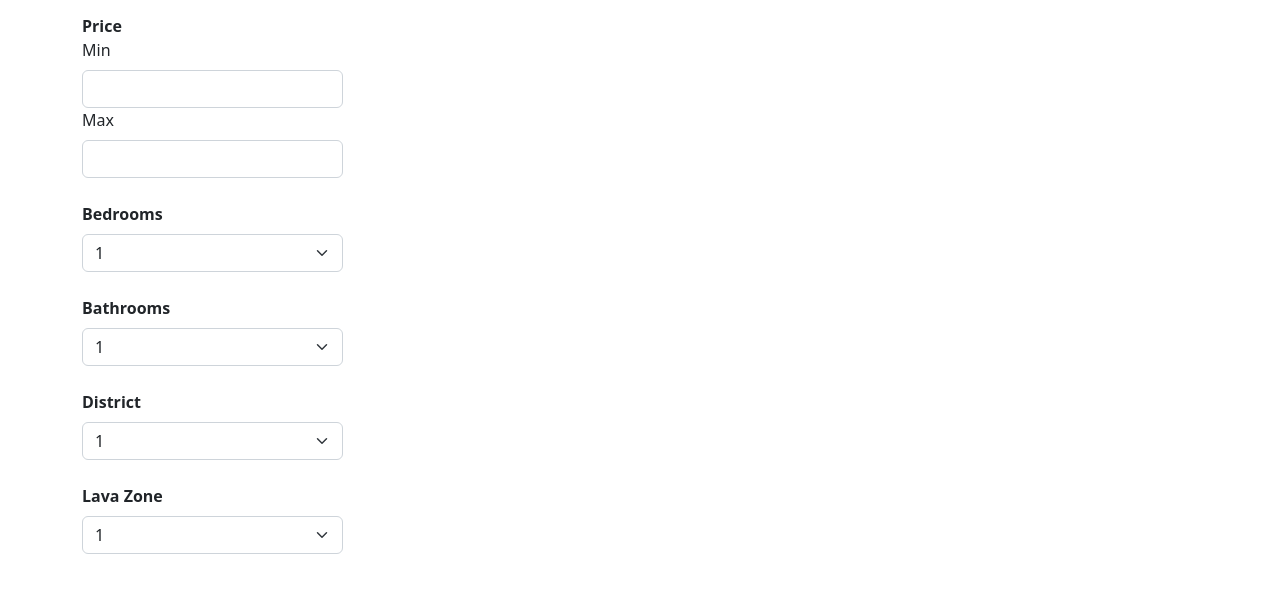
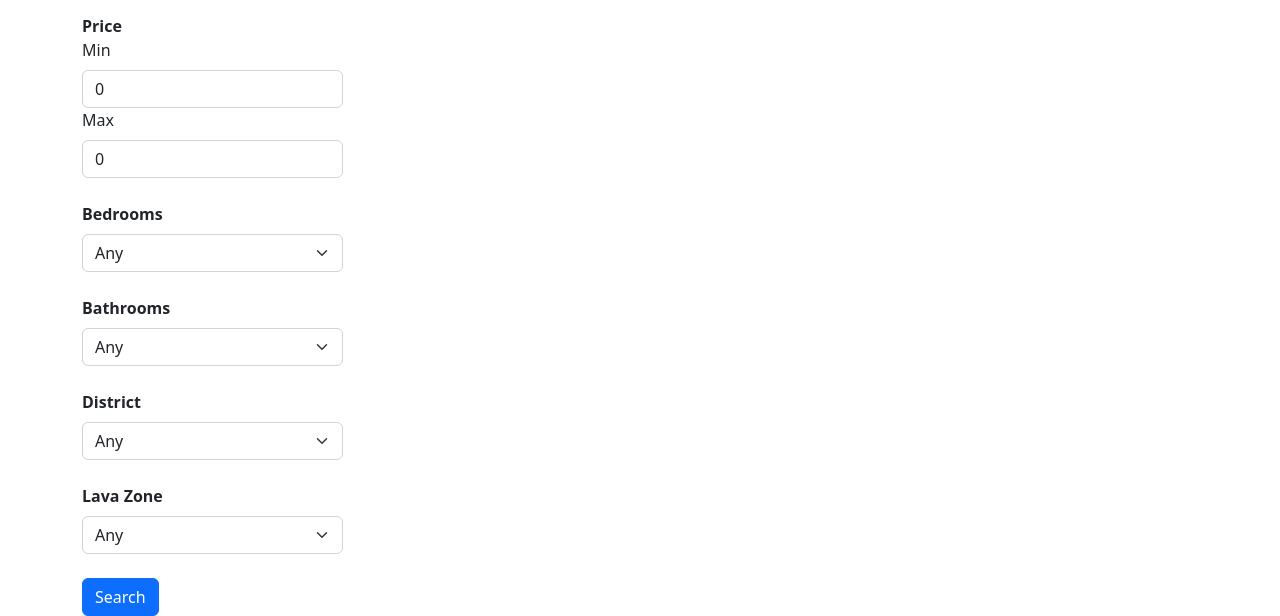
Before and after one commit to rtanimo/RealtyProject, a React (Create React App) app in the folder real_state/: page /search in a window 1280 px wide. Shown: the part 216-832 px from the top of the page. Before the commit the page ends 800 px from the top, so only its background shows below. Built offline with nearby package versions, Linux system fonts and the light colour scheme; no server answers.

Commit message:
finish search bar

```diff
--- a/real_state/src/pages/Search.jsx
+++ b/real_state/src/pages/Search.jsx
@@ -2,56 +2,51 @@ import React, { useState, useEffect } from 'react'
 import Form from 'react-bootstrap/Form'
 import axios from 'axios'
 import Property from '../components/Property'
+import Button from 'react-bootstrap/Button';
 
 export default function Search(){
 
-
-    const [numBedroom, setNumBedroom] = useState(0);
-    const [propertyType, setPropertyType] = useState("");
+    const [propertyType, setPropertyType] = useState("all");
     const [resultList, setResultList] = useState([]);
-    const [minPrice, setMinPrice] = useState(null)
-    const [maxPrice, setMaxPrice] = useState(null)
-    // const [numBed, setNumBed] = useState()
-    // const [numBath, setNumBath] = useState()
+    const [minPrice, setMinPrice] = useState(0)
+    const [maxPrice, setMaxPrice] = useState(0)
+    const [numBed, setNumBed] = useState(0)
+    const [numBath, setNumBath] = useState(0)
+    const [districtNum, setDistrictNum] = useState(0)
+    const [lavaZone, setLavaZone] = useState(0)
 
     useEffect( () => {
-        getMinMaxPrice()
+        axios.get("/api/price/min/max")
+        .then((response) => {
+            setMinPrice(response.data[0].min_price)
+            setMaxPrice(response.data[0].max_price)
+        })
         queryDB(propertyType)
+
     },[])
 
-    function handleSelectChange(event) {
-        setNumBedroom(event.target.value)
-    }
-
-    function handleMinPriceChange(event) {
-        setMinPrice(event.target.value)
-    }
-
-    function handleMaxPriceChange(event) {
-        setMaxPrice(event.target.value)
-    }
-    function handlePropertySelect(event) {
-        setPropertyType(event.target.value)
-        queryDB(event.target.value)
-    }
-
-    function getMinMaxPrice() {
-        axios.get("/api/price/min/max")
-        .then((response) => {
-            let [{min_price, max_price}] = response.data
-            setMinPrice(min_price)
-            setMaxPrice(max_price)
+    function handleOnSubmit(event) {
+        event.preventDefault()
+        const postData = {propertyType, minPrice, maxPrice, numBed, numBath, districtNum, lavaZone}
+        axios.post("/api/search/querydatabase", {
+            propertyType: propertyType,
+            minPrice: minPrice,
+            maxPrice: maxPrice,
+            numBed: numBed,
+            numBath: numBath,
+            districtNum: districtNum,
+            lavaZone: lavaZone
+        }).then((response) => {
+            setResultList(response.data)
         })
     }
 
     function queryDB(propertyType) {
         axios.post("/api/search", {
-            propertyType: propertyType
+            propertyType: propertyType,
         }).then((response) => {
             setResultList(response.data)
-            console.log(response.data)
         })
-
     }
 
     return (
@@ -59,12 +54,12 @@ export default function Search(){
             <div className="row">
                 <div className='col-3' >
 
-                    <Form>
+                    <Form onSubmit={handleOnSubmit}>
                         <Form.Group className='pt-2 pb-4'>
                             <Form.Label>
                                 <strong>Property Type</strong>
                             </Form.Label>
-                            <Form.Select onChange={handlePropertySelect} value={propertyType}>
+                            <Form.Select onChange={(e) => setPropertyType(e.target.value)} value={propertyType}>
                                 <option value="all">All</option>
                                 <option value="house">House</option>
                                 <option value="condo">Condominium</option>
@@ -78,11 +73,11 @@ export default function Search(){
                             <Form.Label>
                                 Min
                             </Form.Label>
-                            <Form.Control onChange={handleMinPriceChange} value={minPrice} />
+                            <Form.Control onChange={(e) => setMinPrice(e.target.value)} value={minPrice} />
                             <Form.Label>
                                 Max
                             </Form.Label>
-                            <Form.Control onChange={handleMaxPriceChange} value={maxPrice} />
+                            <Form.Control onChange={(e) => setMaxPrice(e.target.value)} value={maxPrice} />
 
                         </Form.Group>
 
@@ -90,11 +85,12 @@ export default function Search(){
                             <Form.Label>
                                 <strong>Bedrooms</strong>
                             </Form.Label>
-                            <Form.Select onChange={handleSelectChange} value={numBedroom}>
-                                <option value="">1</option>
-                                <option value="">2</option>
-                                <option value="">3</option>
-                                <option value="">4</option>
+                            <Form.Select onChange={(e) => setNumBed(e.target.value)} value={numBed}>
+                                <option value="Any">Any</option>
+                                <option value="1">1</option>
+                                <option value="2">2</option>
+                                <option value="3">3</option>
+                                <option value="4">4</option>
                             </Form.Select>
                         </Form.Group>
 
@@ -102,11 +98,12 @@ export default function Search(){
                             <Form.Label>
                                 <strong>Bathrooms</strong>
                             </Form.Label>
-                            <Form.Select>
-                                <option value="">1</option>
-                                <option value="">2</option>
-                                <option value="">3</option>
-                                <option value="">4</option>
+                            <Form.Select onChange={(e) => setNumBath(e.target.value)} value={numBath}>
+                                <option value="Any">Any</option>
+                                <option value="1">1</option>
+                                <option value="2">2</option>
+                                <option value="3">3</option>
+                                <option value="4">4</option>
                             </Form.Select>
                         </Form.Group>
 
@@ -114,16 +111,17 @@ export default function Search(){
                             <Form.Label>
                                 <strong>District</strong>
                             </Form.Label>
-                            <Form.Select>
-                                <option value="">1</option>
-                                <option value="">2</option>
-                                <option value="">3</option>
-                                <option value="">4</option>
-                                <option value="">5</option>
-                                <option value="">6</option>
-                                <option value="">7</option>
-                                <option value="">8</option>
-                                <option value="">9</option>
+                            <Form.Select onChange={(e) => setDistrictNum(e.target.value)} value={districtNum}>
+                                <option value="Any">Any</option>
+                                <option value="1">1</option>
+                                <option value="2">2</option>
+                                <option value="3">3</option>
+                                <option value="4">4</option>
+                                <option value="5">5</option>
+                                <option value="6">6</option>
+                                <option value="7">7</option>
+                                <option value="8">8</option>
+                                <option value="9">9</option>
                             </Form.Select>
                         </Form.Group>
 
@@ -131,18 +129,23 @@ export default function Search(){
                             <Form.Label>
                                 <strong>Lava Zone</strong>
                             </Form.Label>
-                            <Form.Select>
-                                <option value="">1</option>
-                                <option value="">2</option>
-                                <option value="">3</option>
-                                <option value="">4</option>
-                                <option value="">5</option>
-                                <option value="">6</option>
-                                <option value="">7</option>
-                                <option value="">8</option>
-                                <option value="">9</option>
+                            <Form.Select onChange={(e) => setLavaZone(e.target.value)} value={lavaZone}>
+                                <option value="Any">Any</option>
+                                <option value="1">1</option>
+                                <option value="2">2</option>
+                                <option value="3">3</option>
+                                <option value="4">4</option>
+                                <option value="5">5</option>
+                                <option value="6">6</option>
+                                <option value="7">7</option>
+                                <option value="8">8</option>
+                                <option value="9">9</option>
                             </Form.Select>
                         </Form.Group>
+
+                        <Button variant='primary' type='submit'>
+                            Search
+                        </Button>
 
                     </Form>
                 </div>
```
Also changed, not shown: 2 other files (tests, documents, lock files or other folders).
